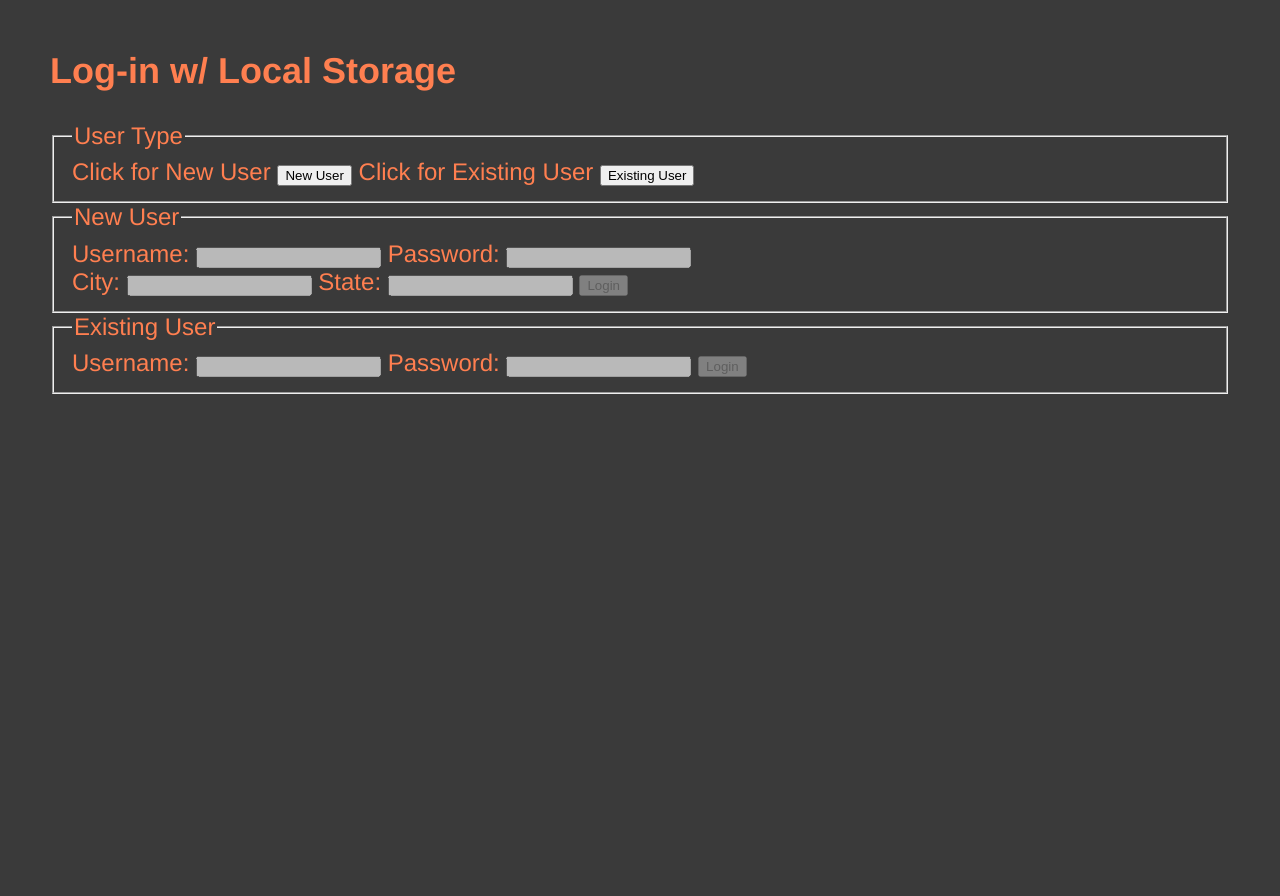
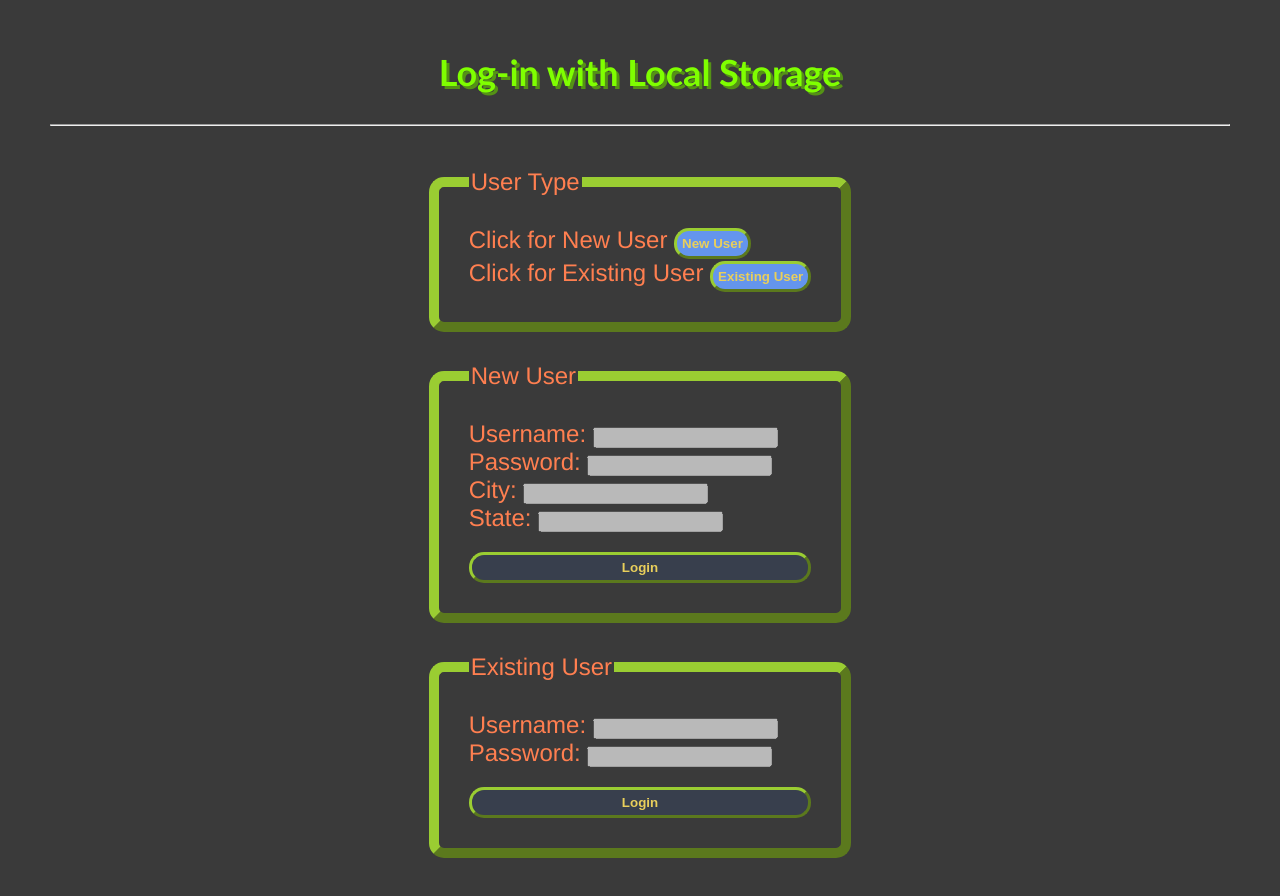
Before and after one commit to DeftSlyNinja/Homework3, a plain HTML site: page index.html in a window 1280 px wide. Before the commit the page ends 800 px from the top, so only its background shows below. Drawn offline with Linux system fonts and the light colour scheme.

Commit message:
Added CSS and corrected if else logic

```diff
--- a/index.html
+++ b/index.html
@@ -8,8 +8,10 @@
 </head>
 
 <body>
-    <h2>Log-in w/ Local Storage</h2>
+    <h2>Log-in with Local Storage</h2>
 
+    <hr>
+    <div id="container">
         <form name="mainForm" onsubmit="return false">
 
             <fieldset id="userTypeField">
@@ -17,6 +19,8 @@
 
                 <label for="newUserButton">Click for New User</label>
                 <button id="newUserButton" onclick="newUser()">New User</button>
+
+                <br>
 
                 <label for="existingUserButton">Click for Existing User</label>
                 <button id="existingUserButton" onclick="existingUser()">Existing User</button>
@@ -28,6 +32,8 @@
                 <label for="registerName">Username: </label>
                 <input name="registerName" id="registerName">
 
+                <br>
+
                 <label for="pWord">Password: </label>
                 <input name="pWord" id="pWord">
 
@@ -36,10 +42,14 @@
                 <label for="city">City: </label>
                 <input name="city" id="city">
 
+                <br>
+
                 <label for="state">State: </label>
                 <input name="state" id="state">
 
-            <button id="registerButton" onclick="newSubmission()">Login</button>
+                <br>
+
+                <button id="registerButton" class="liButton" onclick="newSubmission()">Login</button>
             </fieldset>
 
             <fieldset id="loginField">
@@ -48,13 +58,18 @@
                 <label for="loginName">Username: </label>
                 <input name="loginName" id="loginName">
 
+                <br>
+
                 <label for="password">Password: </label>
                 <input name="password" id="password">
 
-            <button id="loginButton" onclick="existingSubmission()">Login</button>
+                <br>
+
+                <button id="loginButton" class="liButton" onclick="existingSubmission()">Login</button>
             </fieldset>
 
         </form>
+    </div>
     <script src="main.js"></script>
 </body>
 
--- a/main.js
+++ b/main.js
@@ -28,7 +28,7 @@ function newSubmission() {
     localStorage.setItem("city", city);
     let state = document.getElementById("state").value;
     localStorage.setItem("state", state);
-     if (userName != null && password != null && city != null && state != null) {
+     if (userName != "" && password != "" && city != "" && state != "") {
         field2.disabled = true;
         alert(`Welcome ${userName}`);
      }
--- a/site.css
+++ b/site.css
@@ -5,3 +5,51 @@
     font-family: Helvetica, sans-serif;
     font-size: 150%;
 }
+
+h2 {
+    color: chartreuse;
+    font-family: 'Gill Sans', 'Gill Sans MT', Calibri, 'Trebuchet MS', sans-serif;
+    justify-content: center;
+    text-align: center;
+    text-shadow: 3px 3px rgb(84, 146, 21);
+}
+
+#container {
+    display: flex;
+    flex-direction: column;
+    justify-content: center;
+    align-items: center;
+}
+
+fieldset {
+    border: 10px outset yellowgreen;
+    border-radius: 15px;
+    padding: 30px;
+    margin: 30px;
+}
+
+button {
+    border: 3px outset yellowgreen;
+    border-radius: 15px;
+    background-color: cornflowerblue;
+    color: rgb(233, 207, 91);
+    font-weight: bold;
+    padding: 5px;
+}
+
+button:hover {
+    background-color: rgb(172, 197, 243);
+}
+
+button:active {
+    background-color:rgb(63, 100, 168);
+}
+
+button:disabled {
+    background-color: rgb(56, 63, 77);
+}
+
+.liButton {
+    width: 100%;
+    margin-top: 20px;
+}
```
Lines whose indentation alone changed are shown as unchanged.
